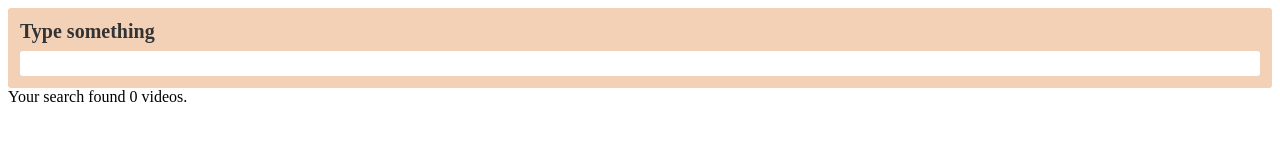
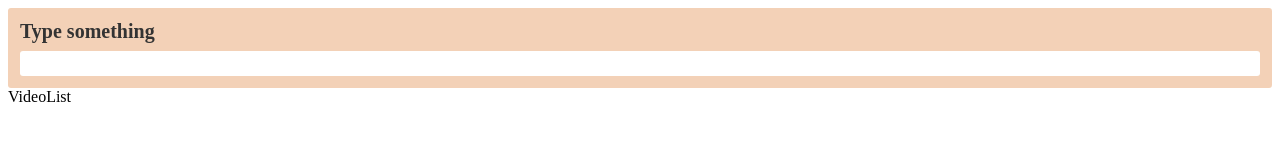
Before and after one commit to agviray/browse-a-vid, a React (Create React App) app: page / in a window 1280 px wide. Shown: the top 160 px of the page. Built offline with nearby package versions, Linux system fonts and the light colour scheme.

Commit message:
Render VideoList component from App component

```diff
--- a/src/components/App.js
+++ b/src/components/App.js
@@ -2,6 +2,7 @@ import React from 'react';
 import SearchBar from './SearchBar';
 import youtube from '../apis/youtube';
 import './SearchBar.css';
+import VideoList from './VideoList';
 
 class App extends React.Component {
   state = { videos: [] };
@@ -20,7 +21,7 @@ class App extends React.Component {
     return(
       <div>
         <SearchBar onFormSubmit={this.onTermSubmit} />
-        Your search found {this.state.videos.length} videos.
+        <VideoList />
       </div>
     );
   }
```
